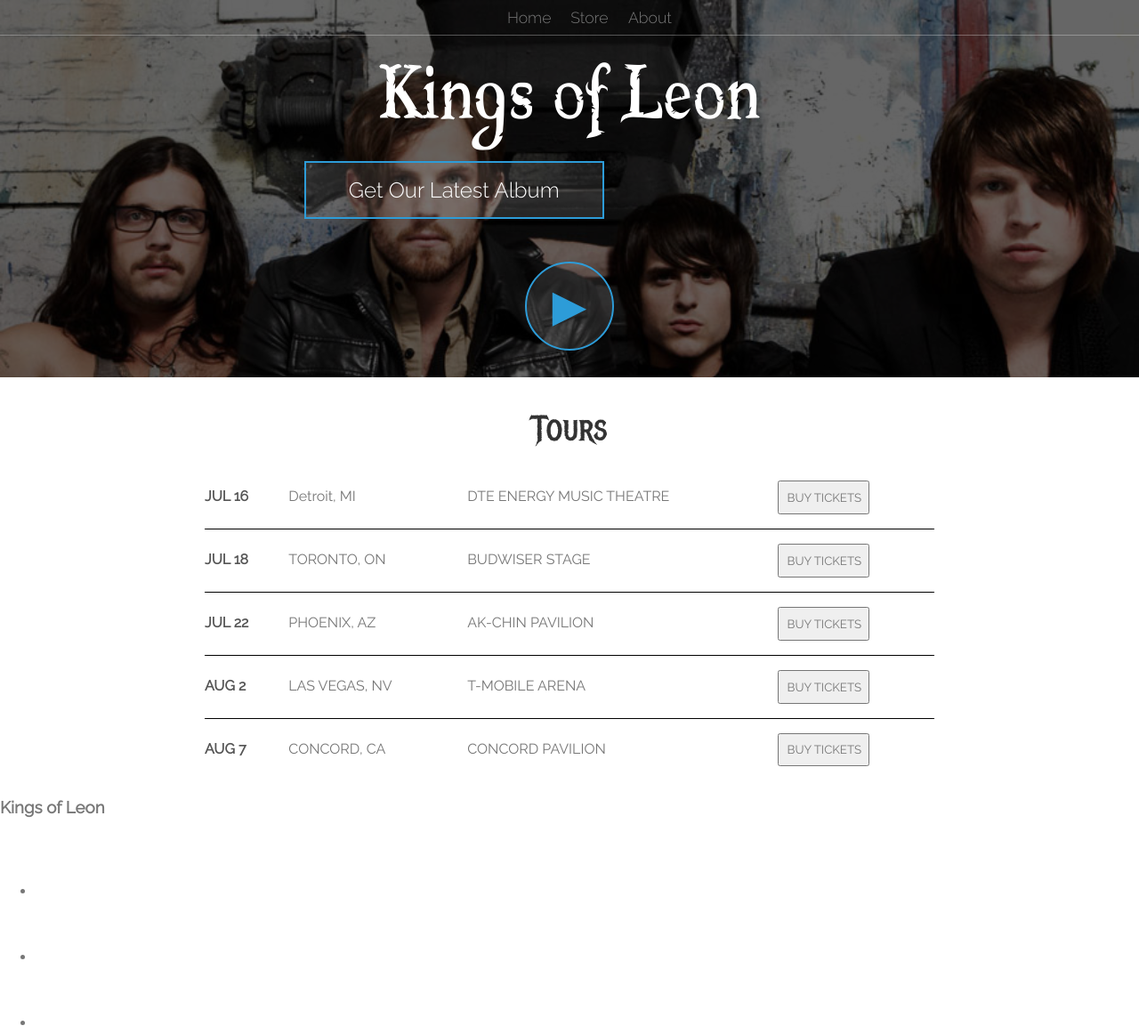
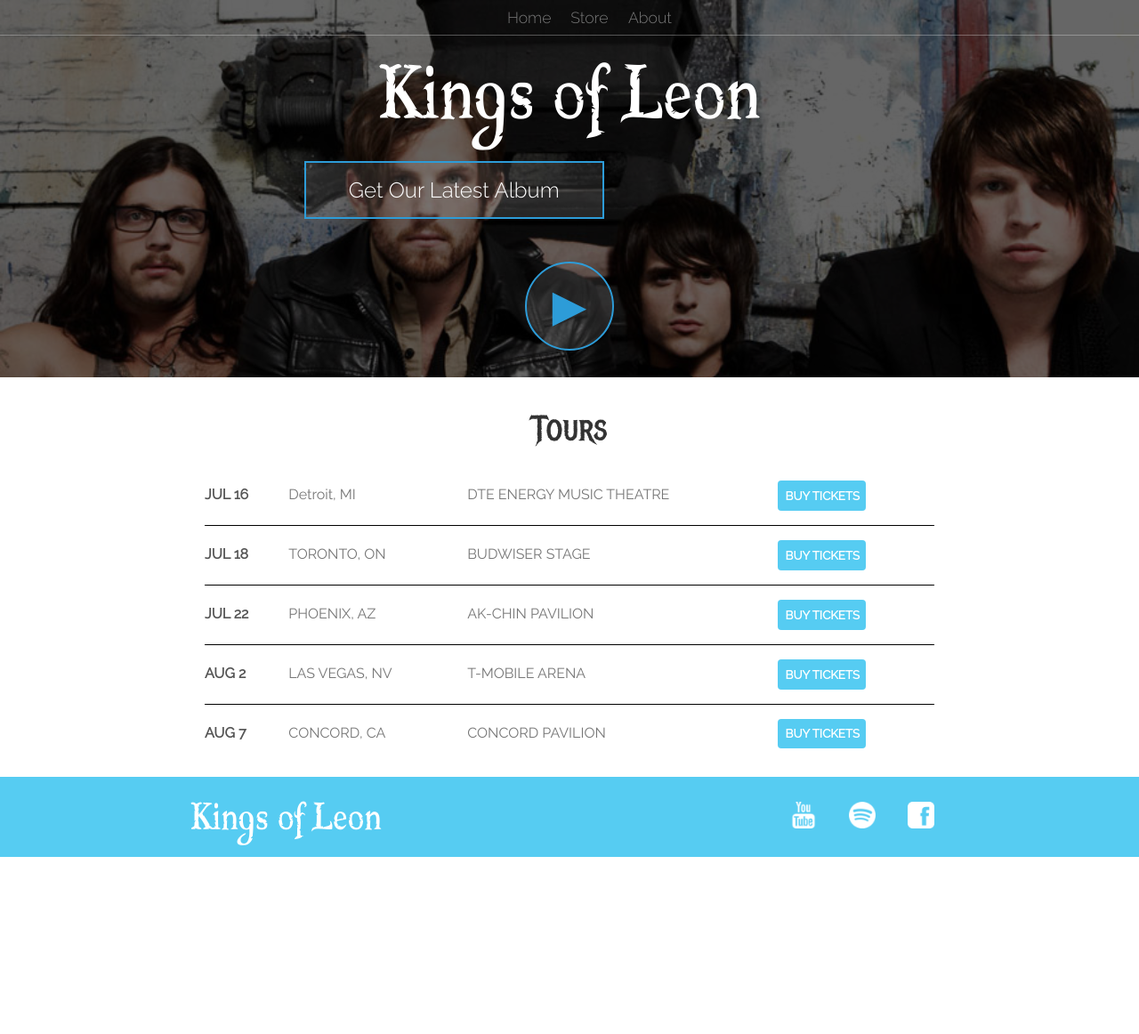
Before and after one commit to Sivartsmis/Kings-of-Leon-mocksite, a plain HTML site: page index.html in a window 1280 px wide. Shown: the whole page at 89% size. After the commit the page ends 963 px from the top, so only its background shows below. Drawn offline with Linux system fonts and the light colour scheme.

Commit message:
footer styling

```diff
--- a/index.html
+++ b/index.html
@@ -29,13 +29,13 @@
                     <span class="tour-item tour-date">JUL 16</span>
                     <span class="tour-item tour-city">Detroit, MI</span>
                     <span class="tour-item tour-arena">DTE ENERGY MUSIC THEATRE</span>
-                    <button class="btn tour-item tour-btn" type="button">BUY TICKETS</button>
+                    <button class="btn tour-item tour-btn btn-primary" type="button">BUY TICKETS</button>
                 </div>
                 <div class="tour-row">
                     <span class="tour-item tour-date" >JUL 18</span>
                     <span class="tour-item tour-city">TORONTO, ON</span>
                     <span class="tour-item tour-arena">BUDWISER STAGE</span>
-                    <button class="btn tour-item tour-btn" type="button">BUY TICKETS</button>
+                    <button class="btn tour-item tour-btn btn-primary" type="button">BUY TICKETS</button>
                 </div>
                 <div class="tour-row">
                     <span class="tour-item tour-date">JUL 22</span>
@@ -44,25 +44,26 @@
 
                     <span class="tour-item tour-arena">AK-CHIN PAVILION</span>
 
-                    <button class="btn tour-item tour-btn" type="button">BUY TICKETS</button>
+                    <button class="btn tour-item tour-btn btn-primary" type="button">BUY TICKETS</button>
                 </div>
                 <div class="tour-row">
                     <span class="tour-item tour-date">AUG 2</span>
                     <span class="tour-item tour-city">LAS VEGAS, NV</span>
                     <span class="tour-item tour-arena">T-MOBILE ARENA</span>
-                    <button class="btn tour-item tour-btn" type="button">BUY TICKETS</button>
+                    <button class="btn tour-item tour-btn btn-primary" type="button">BUY TICKETS</button>
                 </div>
                 <div class="tour-row">
                     <span class="tour-item tour-date">AUG 7</span>
                     <span class="tour-item tour-city">CONCORD, CA</span>
                     <span class="tour-item tour-arena">CONCORD PAVILION</span>
-                    <button class="btn tour-item tour-btn" type="button">BUY TICKETS</button>
+                    <button class="btn tour-item tour-btn btn-primary" type="button">BUY TICKETS</button>
                 </div>
             </div>
         </section>
-        <footer>
-            <h3>Kings of Leon</h3>
-            <ul>
+        <footer class="main-footer">
+            <div class="container main-footer-container">
+            <h3 class="band-name">Kings of Leon</h3>
+            <ul class="nav footer-nav">
                 <li>
                     <a href="https://www.youtube.com" target="_blank">
                     <img src="./resources/Images/YouTube Logo (white).png" aria-label="YouTube logo link to Kings of Leon YouTube">
@@ -79,6 +80,7 @@
                     </a>
                 </li>
             </ul>
+            </div>
         </footer>
 </body>
 </html>
--- a/resources/styles.css
+++ b/resources/styles.css
@@ -187,3 +187,15 @@ html, body {
 .tour-btn {
     max-width: 19%;
 }
+
+.btn-primary {
+    color: white;
+    background-color: #56CCF2;
+    border:none;
+    border-radius: 0.3em;
+    font-weight: bold;
+}
+
+.btn-primary:hover{
+    background-color: #2D9CD8;
+}
```
